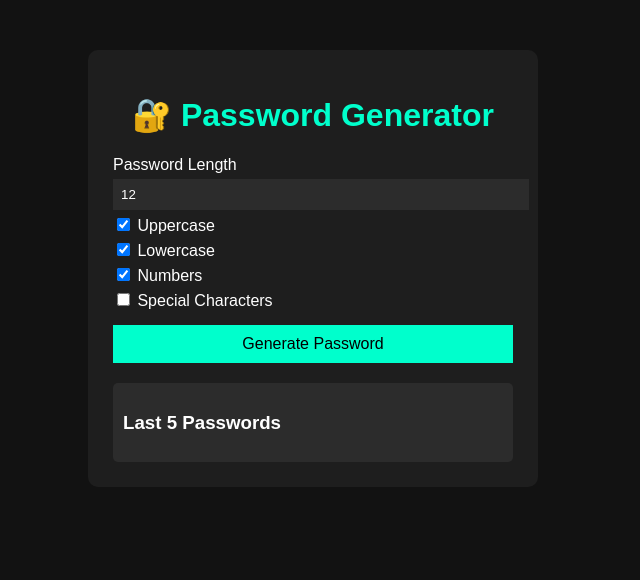
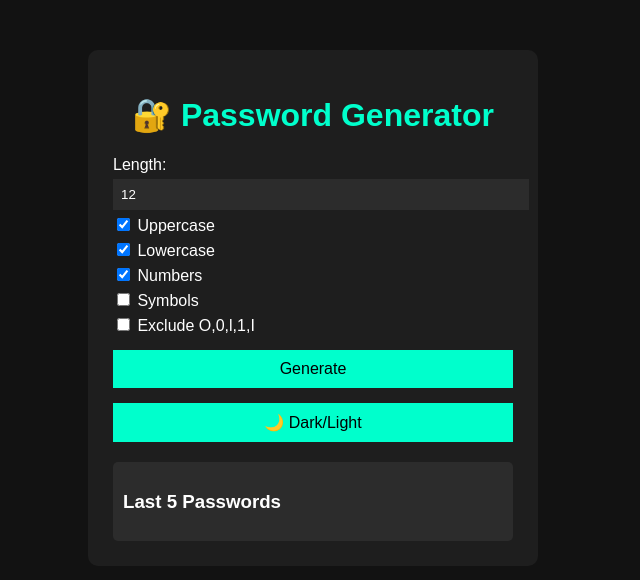
Before and after one commit to npmhimanshu/Password_Generator, a Flask app: page / in a window 1280 px wide. Shown: the top 580 px of the page, without its empty margins (327-967 px from the left). Run offline with Flask 3, Linux system fonts and the light colour scheme.

Commit message:
Update index.html

```diff
--- a/templates/index.html
+++ b/templates/index.html
@@ -5,41 +5,88 @@
     <title>Password Generator</title>
     <link rel="stylesheet" href="{{ url_for('static', filename='style.css') }}">
 </head>
-<body>
+<body class="light">
 
 <div class="container">
     <h1>🔐 Password Generator</h1>
 
-    <form method="POST">
-        <label>Password Length</label>
-        <input type="number" name="length" min="4" max="32" value="12" required>
+    <div class="controls">
+        <label>Length:
+            <input type="number" id="length" min="4" max="32" value="12">
+        </label>
 
         <div class="options">
-            <label><input type="checkbox" name="upper" checked> Uppercase</label>
-            <label><input type="checkbox" name="lower" checked> Lowercase</label>
-            <label><input type="checkbox" name="digits" checked> Numbers</label>
-            <label><input type="checkbox" name="symbols"> Special Characters</label>
+            <label><input type="checkbox" id="upper" checked> Uppercase</label>
+            <label><input type="checkbox" id="lower" checked> Lowercase</label>
+            <label><input type="checkbox" id="digits" checked> Numbers</label>
+            <label><input type="checkbox" id="symbols"> Symbols</label>
+            <label><input type="checkbox" id="exclude"> Exclude O,0,l,1,I</label>
         </div>
 
-        <button type="submit">Generate Password</button>
-    </form>
+        <button onclick="generatePassword()">Generate</button>
+        <button onclick="toggleMode()">🌙 Dark/Light</button>
+    </div>
 
-    {% if password %}
-        <div class="output">
-            <h3>Generated Password</h3>
-            <p>{{ password }}</p>
+    <div class="output" id="output" style="display:none;">
+        <h3>Generated Password</h3>
+        <p id="password" class="password hidden"></p>
+
+        <p class="strength">Strength: <span id="strength"></span></p>
+        <p class="entropy">Entropy: <span id="entropy"></span> bits</p>
+
+        <div class="actions">
+            <button onclick="togglePassword()">👁 Show / Hide</button>
+            <button onclick="copyPassword()">📋 Copy</button>
         </div>
-    {% endif %}
+    </div>
 
     <div class="history">
         <h3>Last 5 Passwords</h3>
-        <ul>
-            {% for item in history %}
-                <li>{{ item[0] }}</li>
-            {% endfor %}
-        </ul>
+        <ul id="history"></ul>
     </div>
 </div>
 
+<script>
+async function generatePassword() {
+    const res = await fetch("/generate", {
+        method: "POST",
+        headers: { "Content-Type": "application/json" },
+        body: JSON.stringify({
+            length: +document.getElementById("length").value,
+            upper: document.getElementById("upper").checked,
+            lower: document.getElementById("lower").checked,
+            digits: document.getElementById("digits").checked,
+            symbols: document.getElementById("symbols").checked,
+            excludeSimilar: document.getElementById("exclude").checked
+        })
+    });
+    const data = await res.json();
+
+    document.getElementById("output").style.display = "block";
+    document.getElementById("password").innerText = data.password;
+    document.getElementById("strength").innerText = data.strength;
+    document.getElementById("strength").className = data.strength.toLowerCase();
+    document.getElementById("entropy").innerText = data.entropy;
+
+    const history = document.getElementById("history");
+    history.innerHTML = "";
+    data.history.forEach(p => history.innerHTML += `<li>${p}</li>`);
+}
+
+function copyPassword() {
+    navigator.clipboard.writeText(document.getElementById("password").innerText);
+    alert("Copied!");
+}
+
+function togglePassword() {
+    document.getElementById("password").classList.toggle("hidden");
+}
+
+function toggleMode() {
+    document.body.classList.toggle("dark");
+    document.body.classList.toggle("light");
+}
+</script>
+
 </body>
 </html>
```
